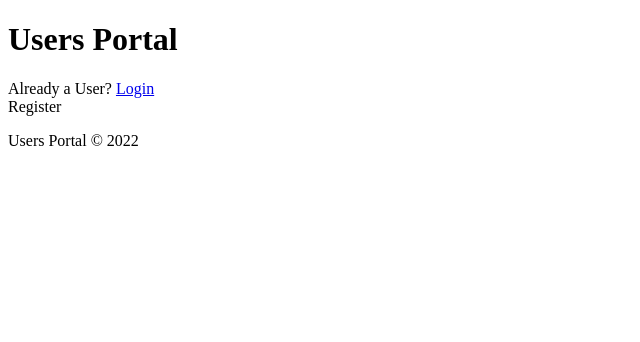
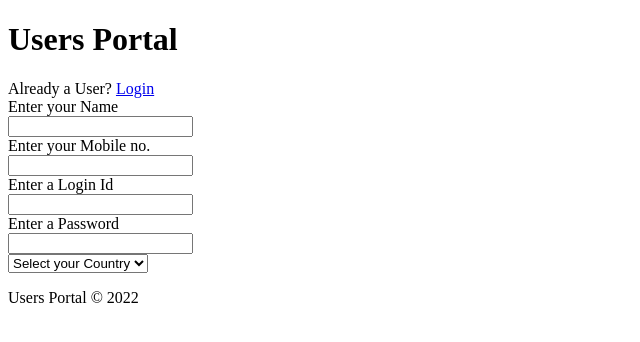
Before and after one commit to yadav-pratik/User-Database, a React (Create React App) app in the folder client/: page / in a window 1280 px wide. Shown: the top 342 px of the page, without its empty margins (0-640 px from the left). Built offline with nearby package versions, Linux system fonts and the light colour scheme.

Commit message:
client : added basic fields inside Register component

```diff
--- a/client/src/components/authentication/Register.js
+++ b/client/src/components/authentication/Register.js
@@ -1,9 +1,67 @@
-import React from "react"
+import React, { useState } from "react"
 
 const Register = (props) => {
+    const [name, setName] = useState('')
+    const [mobile, setMobile] = useState('')
+    const [loginId, setLoginId] = useState('')
+    const [password, setPassword] = useState('')
+    const [country, setCountry] = useState('')
+
+    const handleChange = (e) => {
+        const name = e.target.name
+        if(name === 'name'){
+            setName(e.target.value)
+        } else if(name === 'mobile'){
+            setMobile(e.target.value)
+        } else if(name === 'loginId'){
+            setLoginId(e.target.value)
+        } else if(name === 'password'){
+            setPassword(e.target.value)
+        }
+    }
     return (
         <div>
-            Register
+            <form>
+                <label>Enter your Name</label>
+                <br/>
+                <input
+                    type="text"
+                    value = {name}
+                    name = "name"
+                    onChange = {handleChange}
+                />
+                <br/>
+                <label>Enter your Mobile no.</label>
+                <br/>
+                <input
+                    type="text"
+                    value = {mobile}
+                    name = "mobile"
+                    onChange = {handleChange}
+                />
+                <br/>
+                <label>Enter a Login Id</label>
+                <br/>
+                <input
+                    type="text"
+                    value = {loginId}
+                    name = "loginId"
+                    onChange = {handleChange}
+                />
+                <br/>
+                <label>Enter a Password</label>
+                <br/>
+                <input
+                    type="text"
+                    value = {password}
+                    name = "password"
+                    onChange = {handleChange}
+                />
+                <br/>
+                <select value={country} name = "country" onChange={handleChange}>
+                    <option value = "">Select your Country</option>
+                </select>
+            </form>
         </div>
     )
 }
```
